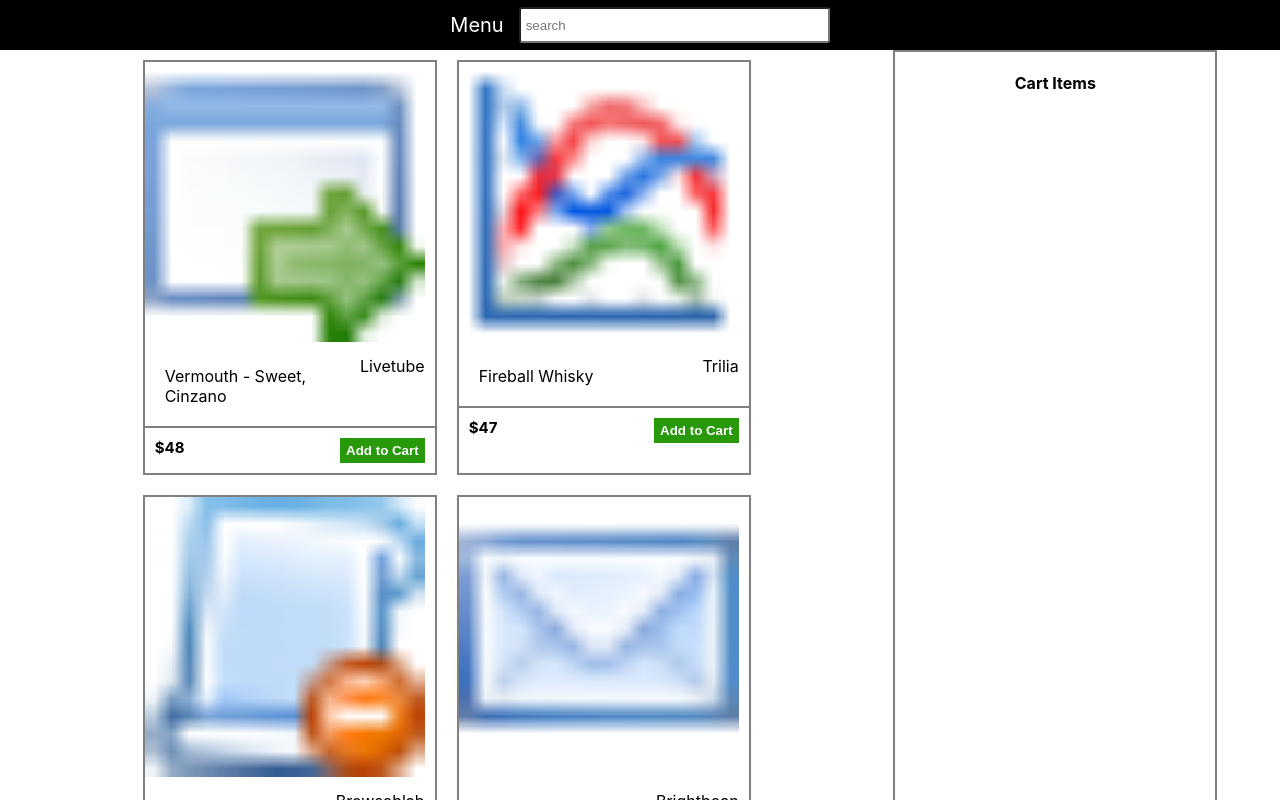
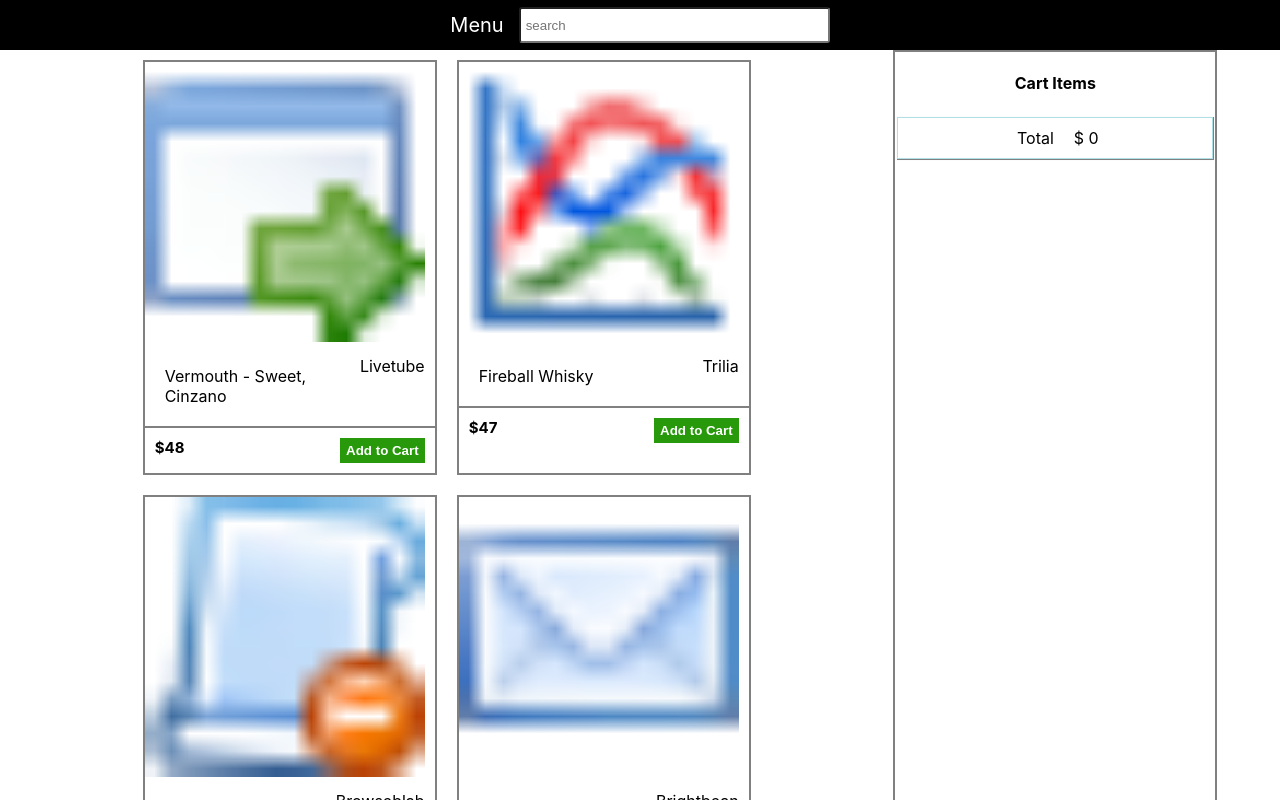
Before and after one commit to adnan159/react, a React (Create React App) app: page / in a window 1280 px wide. Shown: the top 800 px of the page. Built offline with nearby package versions, Linux system fonts and the light colour scheme.

Commit message:
Total price in cart added

```diff
--- a/src/Cart/Cart.jsx
+++ b/src/Cart/Cart.jsx
@@ -13,10 +13,20 @@ const CartItems = ({title, price}) => {
 }
 
 const Cart = ({cart}) => {
+  const total = cart.reduce( ( sum, current ) => sum + current.price, 0 );
+
   return  (
     <div className="cart-bar">
       <h4>Cart Items</h4>
       {cart.map( item => <CartItems {...item} key={item.id}/>)}
+
+      <div className="cart-items">
+        <div className="item-info">
+          <span>Total</span>
+          <span>$ {total}</span>
+        </div>
+      </div>
+
     </div>
   );
 }
```
